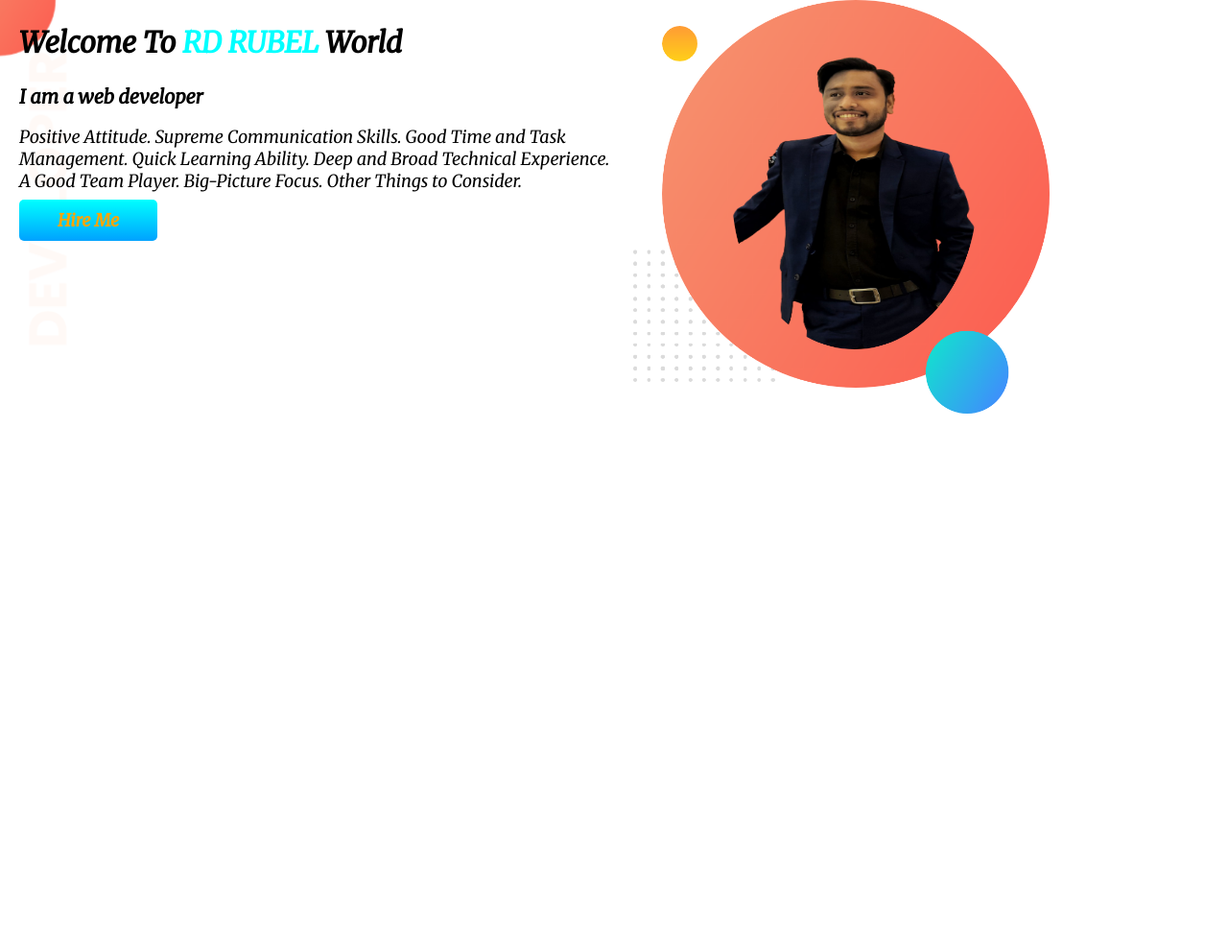
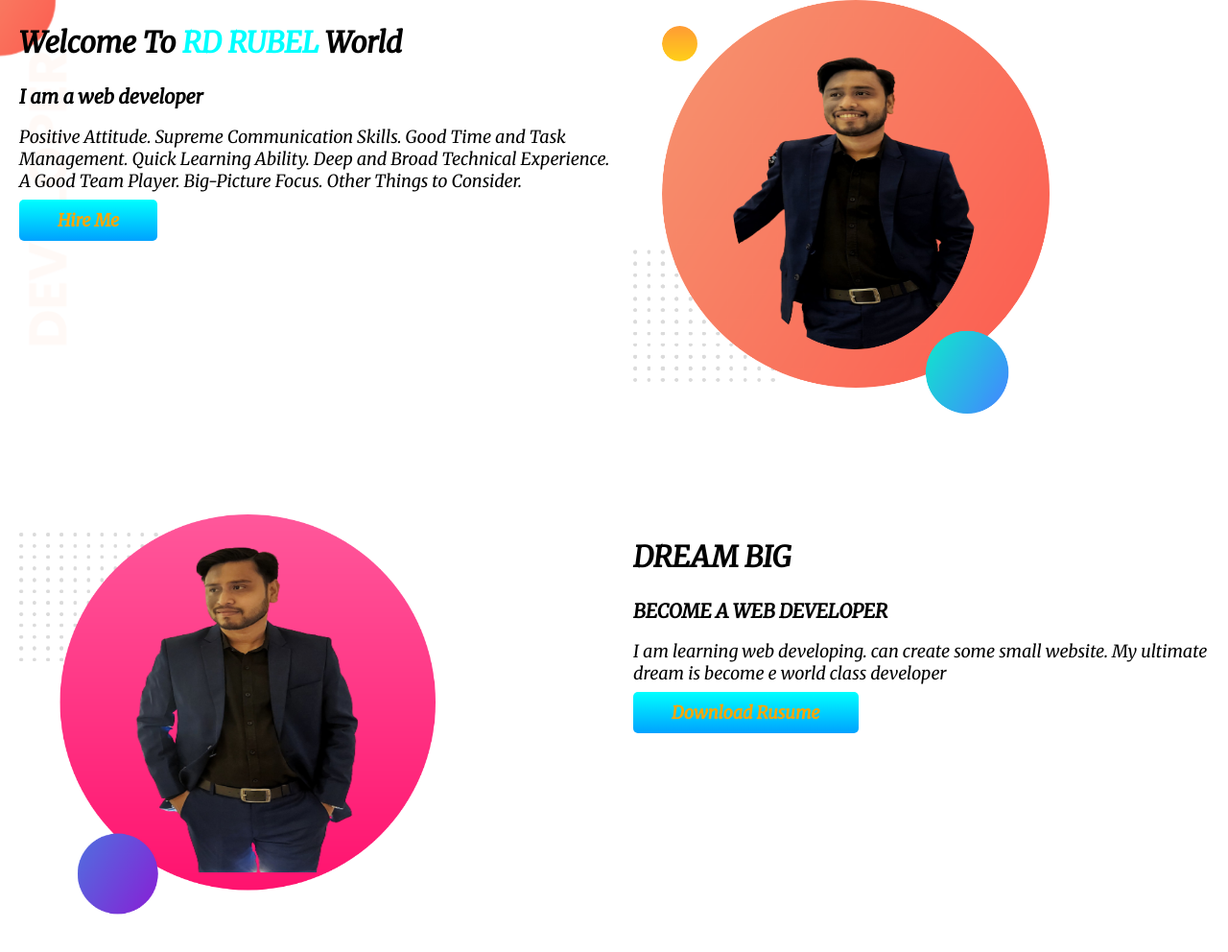
Before and after one commit to rdrubel/Rubel-Practise, a plain HTML site: page index.html in a window 1280 px wide. Shown: the whole page at 96% size. Before the commit the page ends 800 px from the top, so only its background shows below. Drawn offline with Linux system fonts and the light colour scheme.

Commit message:
first commit

```diff
--- a/index.html
+++ b/index.html
@@ -24,6 +24,18 @@
             <img src="images/rd pic.png" alt="">
         </div>
     </section>
+    <section class="first">
+
+        <div class="suru">
+            <img src="images/rd pic 2.png" alt="">
+        </div>
+        <div class="suru">
+            <h1>DREAM BIG</h1>
+            <h2>BECOME A WEB DEVELOPER</h2>
+            <p>I am learning web developing. can create some small website. My ultimate dream is become e world class developer</p>
+            <a class="link" target="blank" href="https://www.facebook.com/rubelcj/">Download Rusume</a>
+        </div>
+    </section>
 
 
 </body>
```
